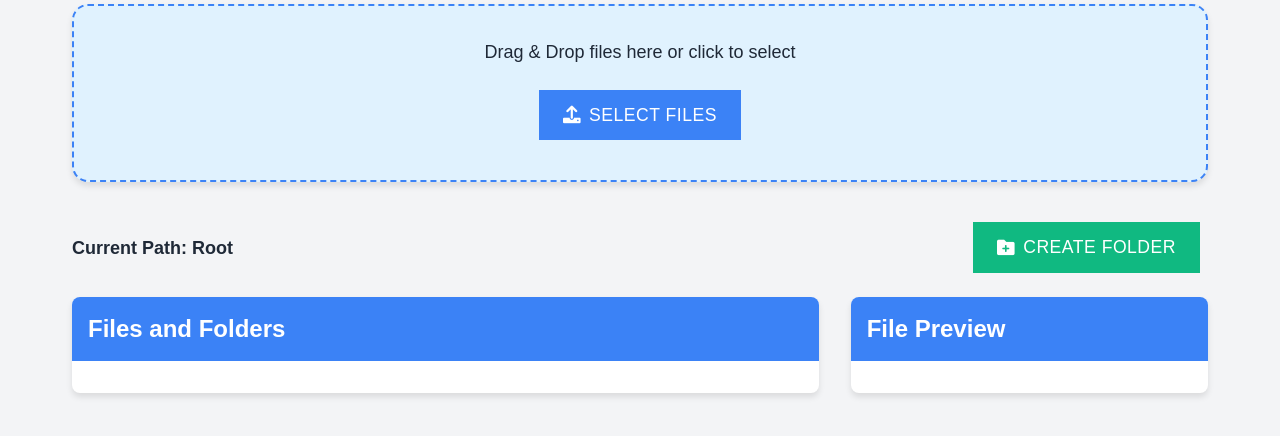
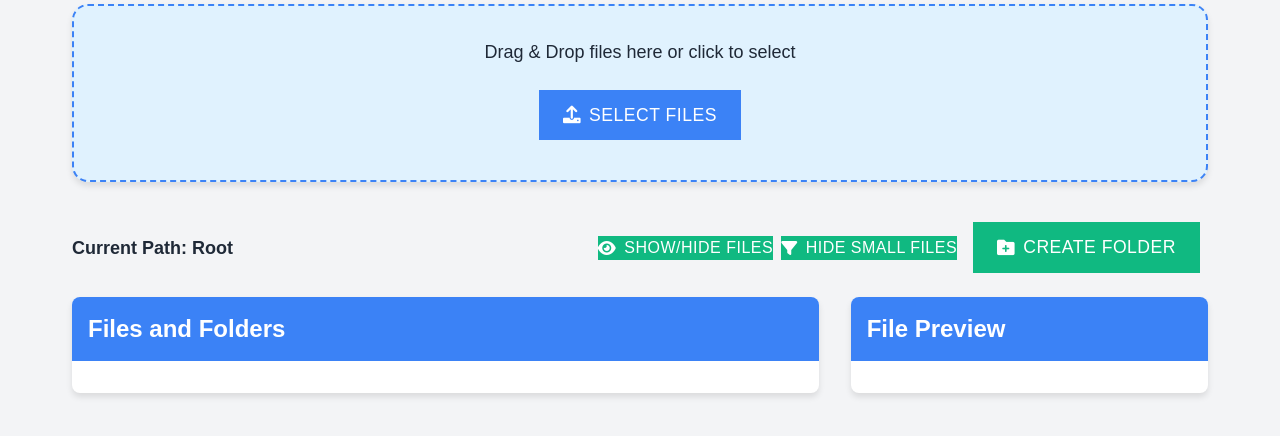
Before and after one commit to rohitg00/S3-File-Manager, a Flask app: page / in a window 1280 px wide. Shown: the part 100-536 px from the top of the page. Run offline with Flask 3, Linux system fonts and the light colour scheme; data that the repository does not hold is empty.

Commit message:
Agent query: Is the new "Hide Small Files" button visible in the user interface? Can you click it and verify if it filters out small files?

```diff
--- a/static/js/main.js
+++ b/static/js/main.js
@@ -7,8 +7,13 @@
     const previewArea = document.getElementById('preview-area');
     const createFolderBtn = document.getElementById('create-folder-btn');
     const currentPathDiv = document.getElementById('current-path');
+    const toggleFilesBtn = document.getElementById('toggle-files-btn');
+    const hideSmallFilesBtn = document.getElementById('hide-small-files-btn');
 
     let currentPath = '';
+    let showFiles = true;
+    let hideSmallFiles = false;
+    const smallFileThreshold = 1024 * 1024; // 1 MB
 
     ['dragenter', 'dragover', 'dragleave', 'drop'].forEach(eventName => {
         dropZone.addEventListener(eventName, preventDefaults, false);
@@ -57,14 +62,12 @@
 
         const progressBarContainer = createProgressBar(file.name, 'upload');
         const cancelButton = createCancelButton(() => {
-            // Implement cancel logic here
             progressBarContainer.remove();
             showMessage('Upload cancelled', 'info');
         });
         progressBarContainer.appendChild(cancelButton);
 
         if (file.size < chunkSize) {
-            // Single-part upload for small files
             const formData = new FormData();
             formData.append('chunk', file);
             formData.append('filename', filename);
@@ -92,7 +95,6 @@
                 progressBarContainer.remove();
             }
         } else {
-            // Multipart upload for larger files
             const chunks = Math.ceil(file.size / chunkSize);
             let uploadId;
 
@@ -142,7 +144,8 @@
 
     function listFiles(prefix = '') {
         showLoading();
-        fetch(`/list?prefix=${encodeURIComponent(prefix)}`)
+        const url = `/list?prefix=${encodeURIComponent(prefix)}${hideSmallFiles ? '&min_file_size=' + smallFileThreshold : ''}`;
+        fetch(url)
             .then(response => response.json())
             .then(data => {
                 hideLoading();
@@ -172,6 +175,7 @@
             fileList.appendChild(li);
         }
         files.forEach(file => {
+            if (file.type === 'folder' || (showFiles && (!hideSmallFiles || file.size >= smallFileThreshold))) {
                 const li = document.createElement('li');
                 li.className = 'flex justify-between items-center py-2';
                 if (file.type === 'folder') {
@@ -188,7 +192,7 @@
                     `;
                 } else {
                     li.innerHTML = `
-                    <span>${file.name}</span>
+                        <span>${file.name} (${formatFileSize(file.size)})</span>
                         <div>
                             ${file.preview_url ? `<button onclick="previewFile('${file.name}', '${file.preview_url}', '${file.mime_type}')" class="bg-green-500 hover:bg-green-700 text-white font-bold py-1 px-2 rounded mr-2">
                                 Preview
@@ -203,7 +207,16 @@
                     `;
                 }
                 fileList.appendChild(li);
+            }
         });
+    }
+
+    function formatFileSize(bytes) {
+        if (bytes === 0) return '0 Bytes';
+        const k = 1024;
+        const sizes = ['Bytes', 'KB', 'MB', 'GB', 'TB'];
+        const i = Math.floor(Math.log(bytes) / Math.log(k));
+        return parseFloat((bytes / Math.pow(k, i)).toFixed(2)) + ' ' + sizes[i];
     }
 
     window.downloadFile = function(filename) {
@@ -407,8 +420,8 @@
 
     window.navigateUp = function() {
         const parts = currentPath.split('/');
-        parts.pop(); // Remove the last folder
-        parts.pop(); // Remove the empty string after the last '/'
+        parts.pop();
+        parts.pop();
         currentPath = parts.join('/') + '/';
         listFiles(currentPath);
     }
@@ -418,5 +431,17 @@
         currentPath = path;
     }
 
+    toggleFilesBtn.addEventListener('click', () => {
+        showFiles = !showFiles;
+        toggleFilesBtn.innerHTML = showFiles ? '<i class="fas fa-eye"></i> Hide Files' : '<i class="fas fa-eye-slash"></i> Show Files';
+        listFiles(currentPath);
+    });
+
+    hideSmallFilesBtn.addEventListener('click', () => {
+        hideSmallFiles = !hideSmallFiles;
+        hideSmallFilesBtn.innerHTML = hideSmallFiles ? '<i class="fas fa-filter"></i> Show All Files' : '<i class="fas fa-filter"></i> Hide Small Files';
+        listFiles(currentPath);
+    });
+
     listFiles();
 });
--- a/templates/index.html
+++ b/templates/index.html
@@ -28,9 +28,17 @@
 
         <div class="flex flex-wrap justify-between items-center mb-4">
             <div id="current-path" class="text-lg font-semibold mb-2 md:mb-0"></div>
-            <button id="create-folder-btn" class="btn btn-secondary btn-create-folder">
-                <i class="fas fa-folder-plus"></i> Create Folder
-            </button>
+            <div class="flex items-center">
+                <button id="toggle-files-btn" class="btn btn-secondary mr-2">
+                    <i class="fas fa-eye"></i> Show/Hide Files
+                </button>
+                <button id="hide-small-files-btn" class="btn btn-secondary mr-2">
+                    <i class="fas fa-filter"></i> Hide Small Files
+                </button>
+                <button id="create-folder-btn" class="btn btn-secondary btn-create-folder">
+                    <i class="fas fa-folder-plus"></i> Create Folder
+                </button>
+            </div>
         </div>
 
         <div class="grid grid-cols-1 lg:grid-cols-3 gap-8">
```
Lines whose indentation alone changed are shown as unchanged.
